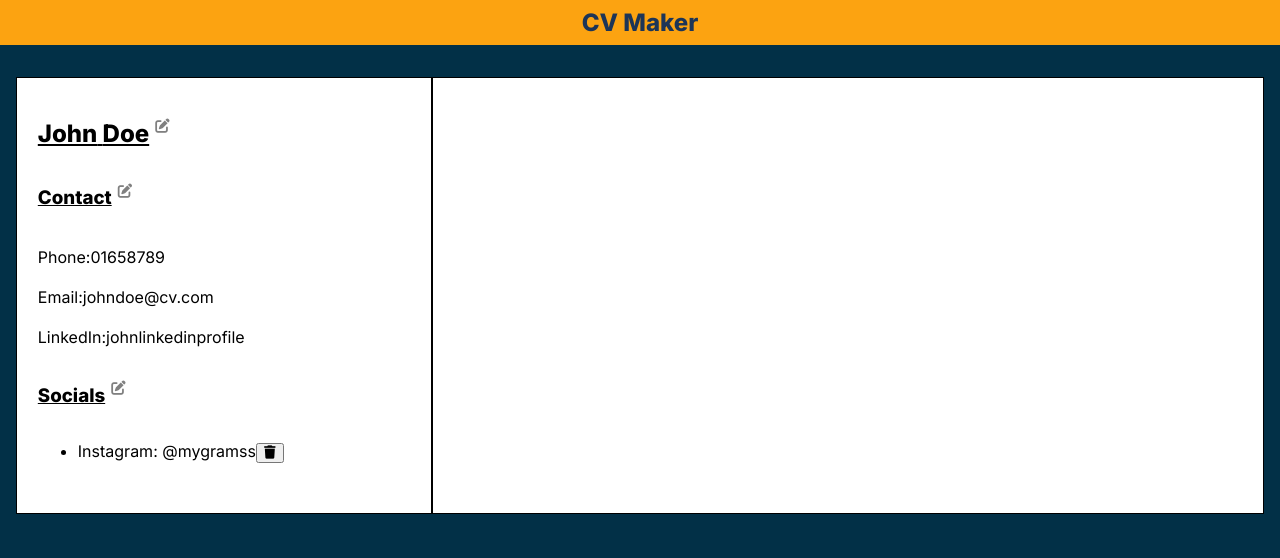
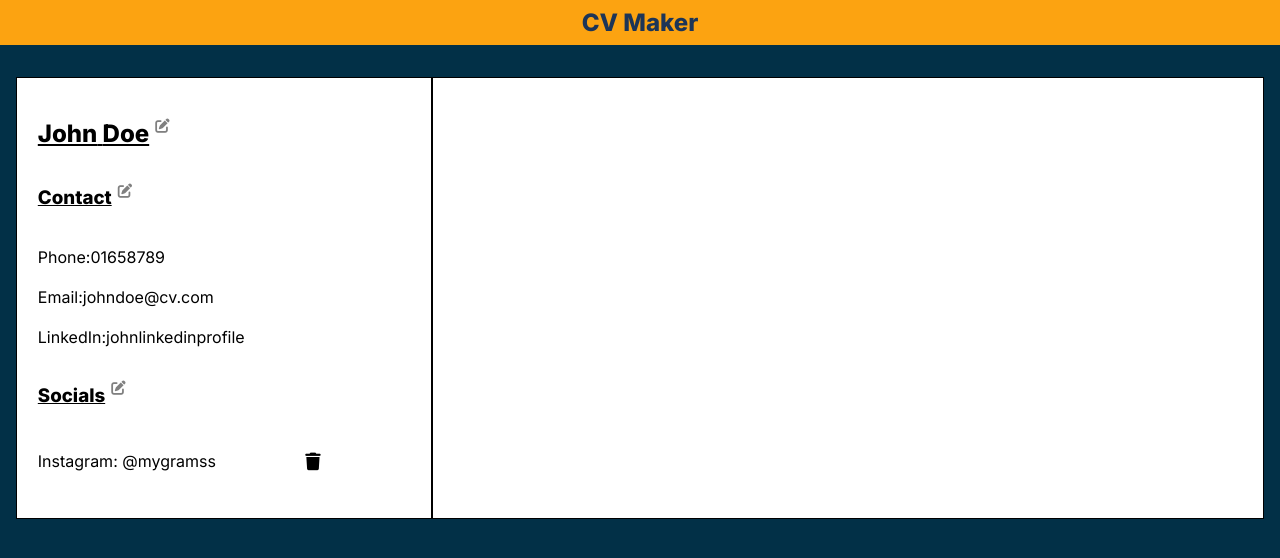
Before and after one commit to kebin20/cv-generator-top, a React (Create React App) app: page / in a window 1280 px wide. Shown: the top 558 px of the page. Built offline with nearby package versions, Linux system fonts and the light colour scheme.

Commit message:
Organized css

```diff
--- a/components/Profile.js
+++ b/components/Profile.js
@@ -3,6 +3,8 @@ import React from 'react';
 import Name from './Sidebar/Name/Name';
 import Contact from './Sidebar/Contact/Contact';
 import Socials from './Sidebar/Socials/Socials';
+import './Profile.css'
+
 
 export default function Profile(props) {
   return (
--- a/components/Sidebar/Socials/SocialList.js
+++ b/components/Sidebar/Socials/SocialList.js
@@ -8,6 +8,7 @@ export default function SocialList(props) {
           <li key={social.id} className="social-item">
             {social.socialsName}: {social.socialsUrl}
             <button
+              className="trash-btn"
               onClick={(event) => props.onDeleteSocials(event, social.id)}
             >
               <i class="fa-solid fa-trash"></i>
--- a/components/Sidebar/Socials/Socials.js
+++ b/components/Sidebar/Socials/Socials.js
@@ -42,7 +42,7 @@ function deleteSocials(event, socialsId) {
 
   return (
     <div className="Socials">
-      <div className="socials-button">
+      <div className="socials-row">
         <h3>Socials</h3>
         <button className="edit-button" onClick={handleSocialsEdit}>
           <i className="fa-solid fa-pen-to-square"></i>
--- a/style.css
+++ b/style.css
@@ -8,11 +8,13 @@ body {
   background-color: #023047;
 }
 
+/* NAVBAR */
 nav {
   padding: 0.5em;
   background-color: #fca311;
 }
 
+/*GENERAL STYLING */
 input {
   width: 200px;
   display: flex;
@@ -37,11 +39,14 @@ h3 {
   cursor: pointer;
   font-size: 0.9rem;
   color: grey;
+  margin-bottom: 1em;
 }
 
-input,
-button {
-  margin-bottom: 1em;
+button.trash-btn {
+  border: none;
+  background-color: white;
+  font-size: 1.1rem;
+  margin: 0 auto;
 }
 
 .container {
@@ -51,7 +56,7 @@ button {
   padding: 1em;
 }
 
-/* sidebar styling */
+/* SIDEBAR STYLING */
 
 .sidebar {
   background-color: white;
@@ -59,14 +64,7 @@ button {
   padding: 1.3em;
 }
 
-.contact-row {
-  display: flex;
-}
-
-.display-contact-text {
-  line-height: 1.5em;
-}
-
+/* Name styling */
 .name-form {
   display: flex;
   flex-direction: column;
@@ -78,16 +76,36 @@ button {
   align-items: center;
 }
 
+/* Contact styling */
+.contact-row {
+  display: flex;
+}
+
+.display-contact-text {
+  line-height: 1.5em;
+}
+
+/* Socials styling */
 .display-social-text {
   display: flex;
   flex-direction: column;
 }
 
-.socials-button {
+.socials-row {
   display: flex;
 }
 
-/* main-content styling */
+ul.social-list {
+  padding: 0;
+  line-height: 2.5em;
+}
+
+li.social-item {
+  display: flex;
+  align-items: center;
+}
+
+/* MAIN CONTENT STYLING */
 
 .main {
   background-color: white;
```
Also changed, not shown: components/Profile.css (added).
